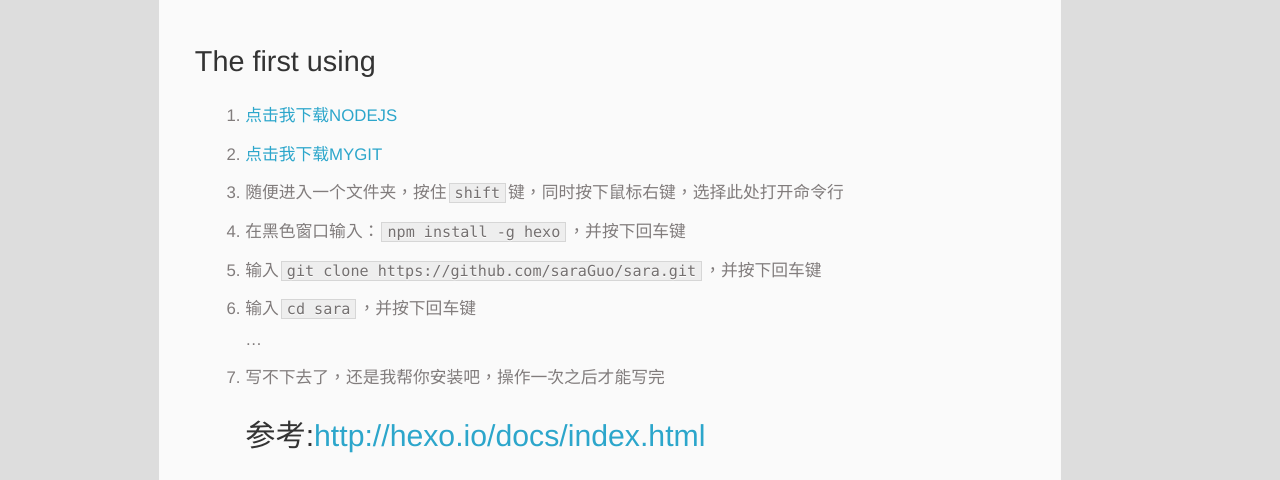
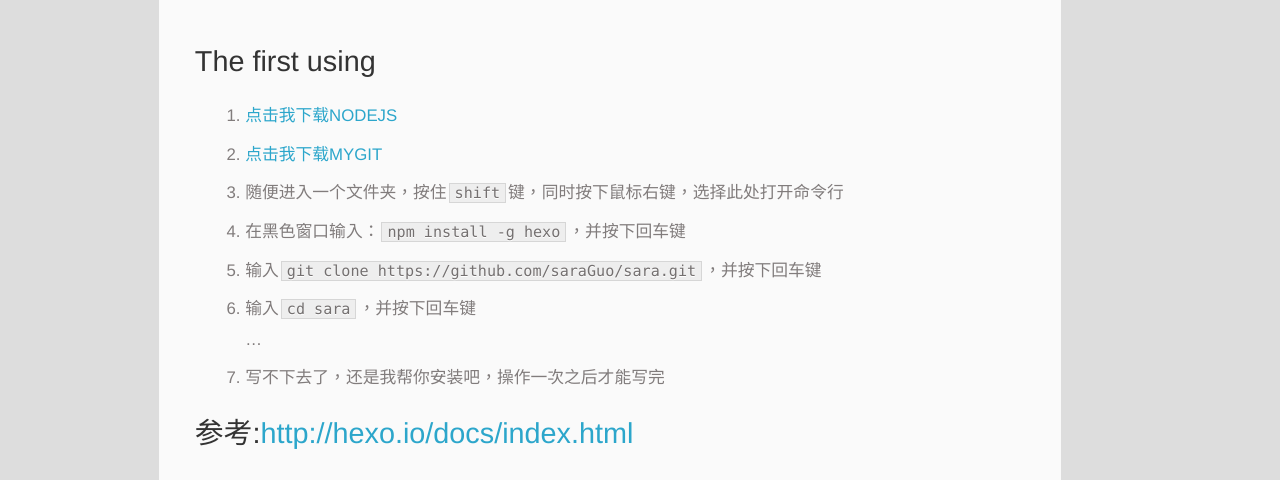
Before and after one commit to saraGuo/saraguo.github.com, a plain HTML site: page Love-Sara/index.html in a window 1280 px wide. Shown: the part 320-800 px from the top of the page. Drawn offline with Linux system fonts and the light colour scheme; a script that the page names is missing.

Commit message:
Site updated: 2015-01-31 17:28:24

```diff
--- a/Love-Sara/index.html
+++ b/Love-Sara/index.html
@@ -81,7 +81,7 @@
     </p>
   <p class="article-time">
     <time datetime="2015-01-31T05:05:46.000Z" itemprop="datePublished">1月 31 2015</time>
-    更新日期:<time datetime="2015-01-31T09:28:02.000Z" itemprop="dateModified">1月 31 2015</time>
+    更新日期:<time datetime="2015-01-31T09:28:21.000Z" itemprop="dateModified">1月 31 2015</time>
 
   </p>
 </header>
@@ -96,9 +96,9 @@
 <li>在黑色窗口输入：<code>npm install -g hexo</code>，并按下回车键</li>
 <li>输入<code>git clone https://github.com/saraGuo/sara.git</code>，并按下回车键</li>
 <li>输入<code>cd sara</code>，并按下回车键<br>…</li>
-<li>写不下去了，还是我帮你安装吧，操作一次之后才能写完<h2 id="参考:http://hexo-io/docs/index-html">参考:<a href="http://hexo.io/docs/index.html" target="_blank" rel="external">http://hexo.io/docs/index.html</a></h2>
-</li>
+<li>写不下去了，还是我帮你安装吧，操作一次之后才能写完</li>
 </ol>
+<h2 id="参考:http://hexo-io/docs/index-html">参考:<a href="http://hexo.io/docs/index.html" target="_blank" rel="external">http://hexo.io/docs/index.html</a></h2>
 
 	</div>
 		<footer class="article-footer clearfix">
```
